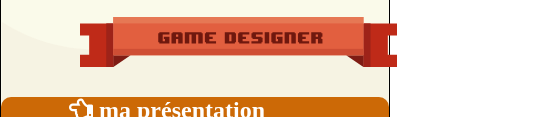
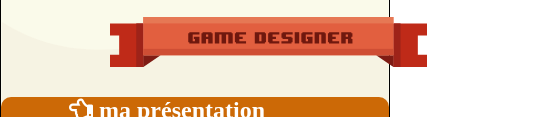
Before and after one commit to Alex-W00D/projetcv, a plain HTML site: page index.html in a window 390 px wide. Shown: the part 184-301 px from the top of the page, 551 px wide, since content can reach past the window. Drawn offline with Linux system fonts and the light colour scheme.

Commit message:
Update index.html

```diff
--- a/index.html
+++ b/index.html
@@ -652,7 +652,7 @@ a{
                 max-width: 200%;
                 height: 50px;
                 margin-top: 20px;
-                transform: translate(-230px);
+                transform: translate(-200px);
 
 
             }
```
